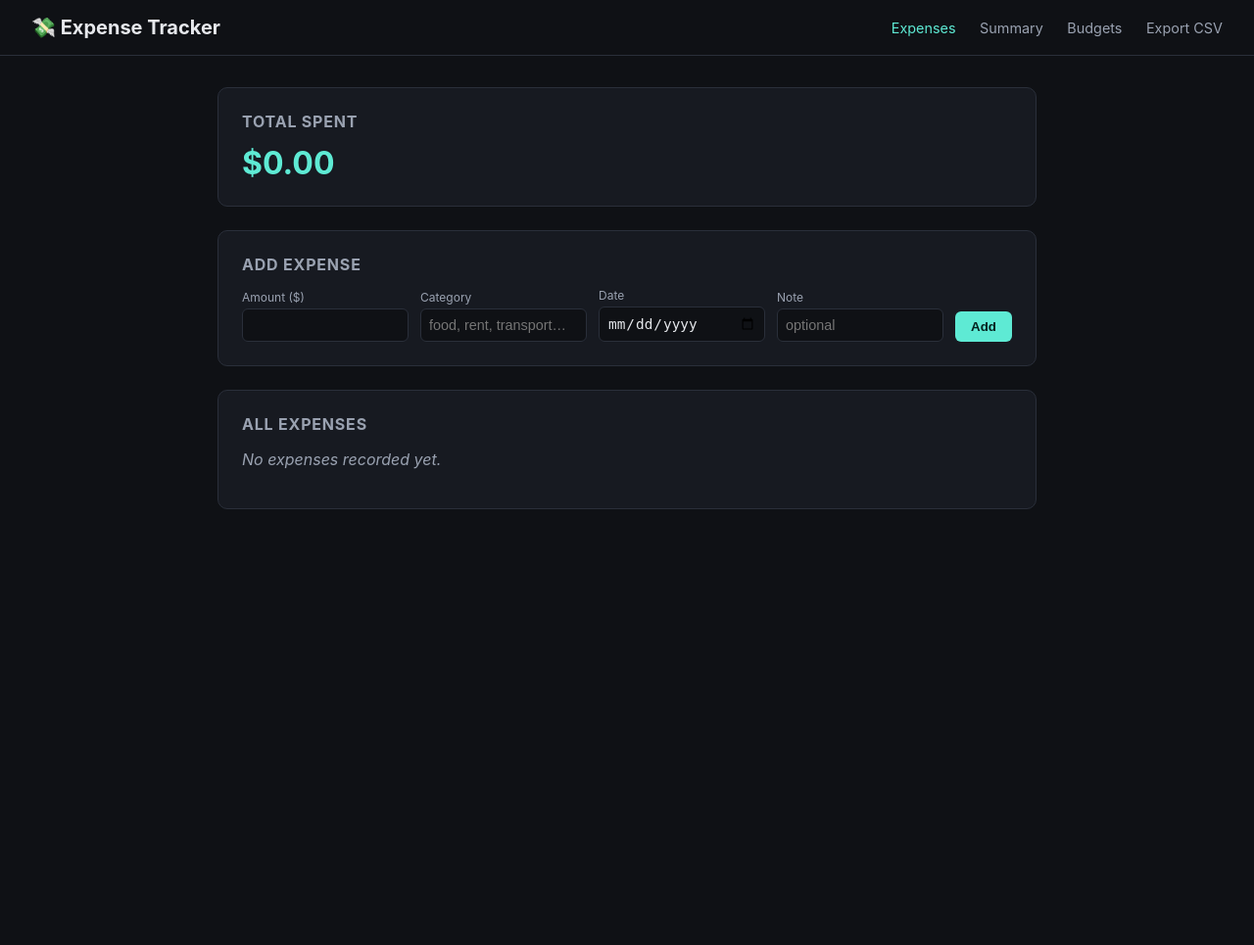
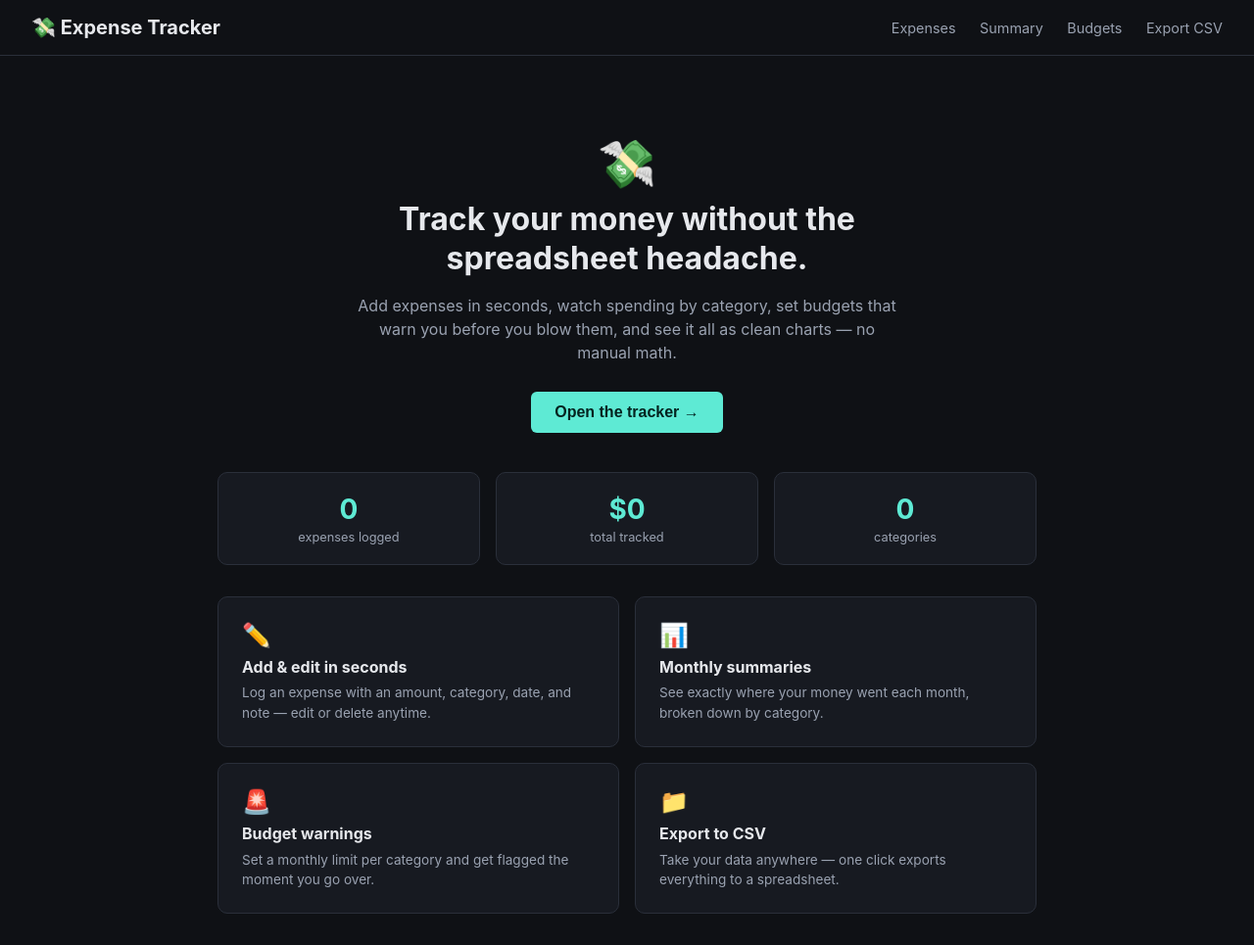
Before and after one commit to albileksi-hub/expense-tracker, a Flask app: page / in a window 1280 px wide. Shown: the whole page at 98% size. Before the commit the page ends 520 px from the top, so only its background shows below. Run offline with Flask 3, Linux system fonts and the light colour scheme.

Commit message:
Add a landing page with a feature overview before the dashboard
Co-Authored-By: Claude Fable 5 <noreply@anthropic.com>

```diff
--- a/app.py
+++ b/app.py
@@ -23,6 +23,17 @@ app = Flask(__name__)
 
 
 @app.route("/")
+def home():
+    expenses = load_expenses()
+    return render_template(
+        "home.html",
+        total=total_amount(expenses),
+        count=len(expenses),
+        categories=len(group_by_category(expenses)),
+    )
+
+
+@app.route("/dashboard")
 def index():
     expenses = load_expenses()
     budgets = load_budgets()
--- a/static/style.css
+++ b/static/style.css
@@ -134,3 +134,66 @@ button.secondary { background: transparent; border: 1px solid var(--border); col
 .empty { color: var(--muted); font-style: italic; }
 
 .actions { display: flex; gap: 0.4rem; }
+
+/* --- home / intro page --- */
+
+.hero {
+  text-align: center;
+  padding: 3rem 1rem 2.5rem;
+}
+
+.hero-emoji { font-size: 3rem; margin-bottom: 0.5rem; }
+
+.hero-title {
+  font-size: 2rem;
+  line-height: 1.25;
+  margin: 0 0 1rem;
+  max-width: 640px;
+  margin-left: auto;
+  margin-right: auto;
+}
+
+.hero-sub {
+  color: var(--muted);
+  max-width: 560px;
+  margin: 0 auto 1.75rem;
+  line-height: 1.5;
+}
+
+.cta {
+  padding: 0.75rem 1.5rem;
+  font-size: 1rem;
+}
+
+.hero-stats {
+  display: grid;
+  grid-template-columns: repeat(3, 1fr);
+  gap: 1rem;
+  margin-bottom: 2rem;
+}
+
+.stat-card {
+  background: var(--panel);
+  border: 1px solid var(--border);
+  border-radius: 10px;
+  padding: 1.25rem;
+  text-align: center;
+}
+
+.stat-number { font-size: 1.75rem; font-weight: 700; color: var(--accent); }
+.stat-label { color: var(--muted); font-size: 0.8rem; margin-top: 0.25rem; }
+
+.feature-grid {
+  display: grid;
+  grid-template-columns: repeat(2, 1fr);
+  gap: 1rem;
+}
+
+.feature { margin-bottom: 0; }
+.feature-icon { font-size: 1.5rem; margin-bottom: 0.5rem; }
+.feature h3 { margin: 0 0 0.4rem; font-size: 1rem; }
+.feature p { margin: 0; color: var(--muted); font-size: 0.85rem; line-height: 1.5; }
+
+@media (max-width: 600px) {
+  .hero-stats, .feature-grid { grid-template-columns: 1fr; }
+}
--- a/templates/base.html
+++ b/templates/base.html
@@ -8,7 +8,7 @@
 </head>
 <body>
   <header>
-    <h1>💸 Expense Tracker</h1>
+    <a href="{{ url_for('home') }}" style="text-decoration:none; color:inherit;"><h1>💸 Expense Tracker</h1></a>
     <nav>
       <a href="{{ url_for('index') }}" class="{{ 'active' if request.endpoint == 'index' }}">Expenses</a>
       <a href="{{ url_for('summary') }}" class="{{ 'active' if request.endpoint == 'summary' }}">Summary</a>
--- /dev/null
+++ b/templates/home.html
@@ -0,0 +1,52 @@
+{% extends "base.html" %}
+{% block title %}Expense Tracker{% endblock %}
+
+{% block content %}
+<div class="hero">
+  <div class="hero-emoji">💸</div>
+  <h1 class="hero-title">Track your money without the spreadsheet headache.</h1>
+  <p class="hero-sub">
+    Add expenses in seconds, watch spending by category, set budgets that warn
+    you before you blow them, and see it all as clean charts — no manual math.
+  </p>
+  <a href="{{ url_for('index') }}"><button class="cta">Open the tracker →</button></a>
+</div>
+
+<div class="hero-stats">
+  <div class="stat-card">
+    <div class="stat-number">{{ count }}</div>
+    <div class="stat-label">expenses logged</div>
+  </div>
+  <div class="stat-card">
+    <div class="stat-number">${{ "%.0f"|format(total) }}</div>
+    <div class="stat-label">total tracked</div>
+  </div>
+  <div class="stat-card">
+    <div class="stat-number">{{ categories }}</div>
+    <div class="stat-label">categories</div>
+  </div>
+</div>
+
+<div class="feature-grid">
+  <div class="panel feature">
+    <div class="feature-icon">✏️</div>
+    <h3>Add &amp; edit in seconds</h3>
+    <p>Log an expense with an amount, category, date, and note — edit or delete anytime.</p>
+  </div>
+  <div class="panel feature">
+    <div class="feature-icon">📊</div>
+    <h3>Monthly summaries</h3>
+    <p>See exactly where your money went each month, broken down by category.</p>
+  </div>
+  <div class="panel feature">
+    <div class="feature-icon">🚨</div>
+    <h3>Budget warnings</h3>
+    <p>Set a monthly limit per category and get flagged the moment you go over.</p>
+  </div>
+  <div class="panel feature">
+    <div class="feature-icon">📁</div>
+    <h3>Export to CSV</h3>
+    <p>Take your data anywhere — one click exports everything to a spreadsheet.</p>
+  </div>
+</div>
+{% endblock %}
```
